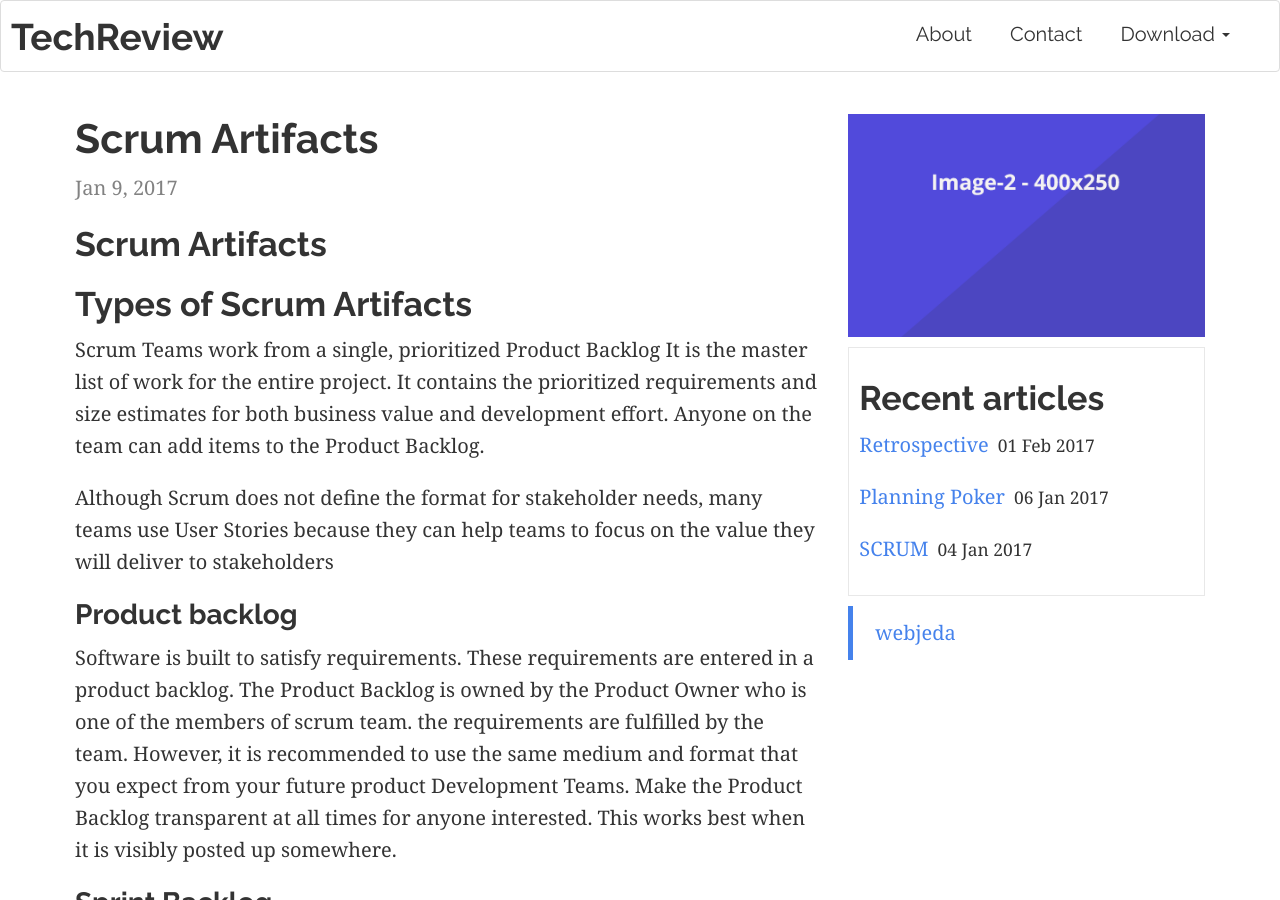
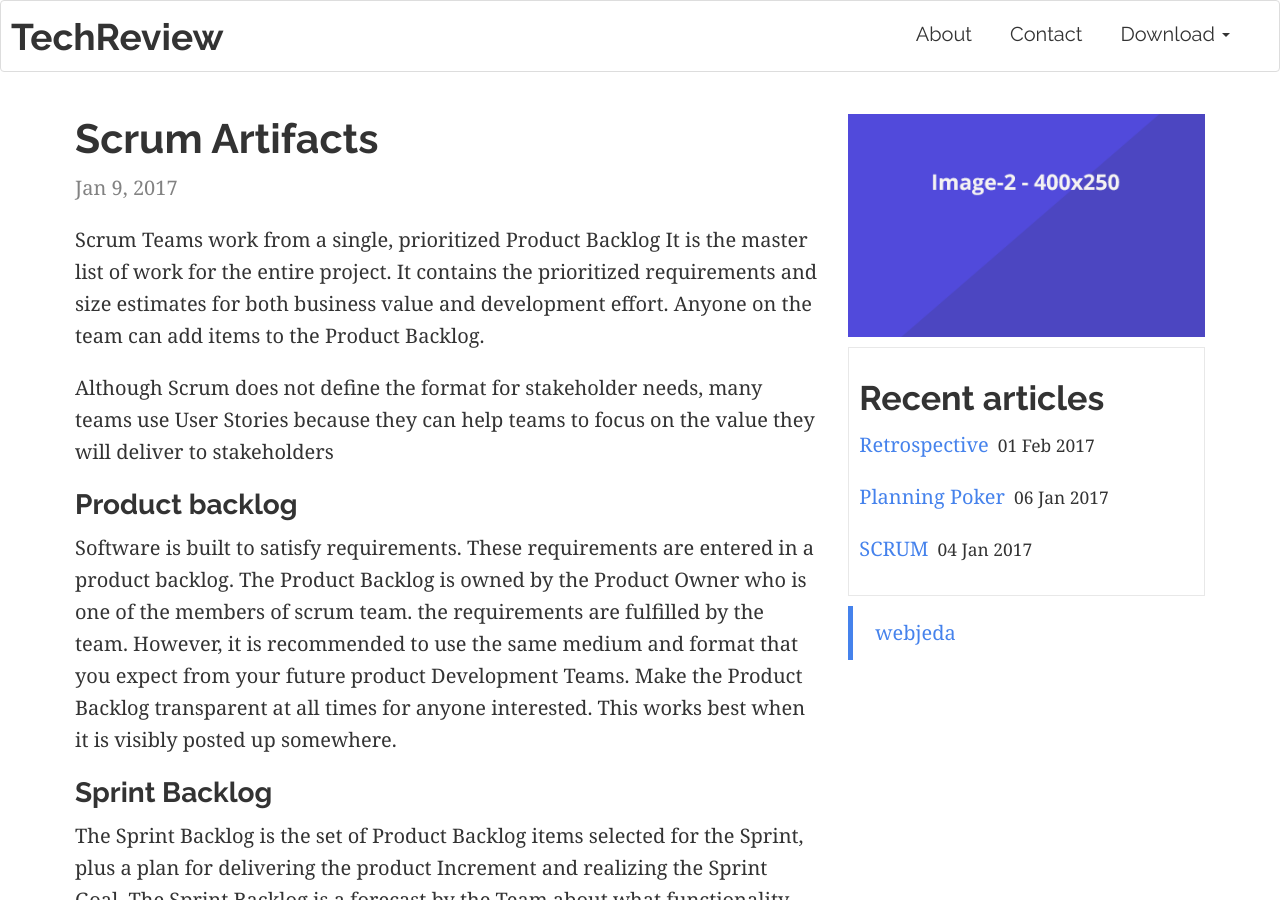
Before and after one commit to profbmuthu/CCrime, a Jekyll site: the page built from _posts/2017-1-9-scrumArtifacts.md, in a window 1280 px wide and 900 px high. Built offline with Jekyll 4.4.1, drawn with Linux system fonts in a browser that asks for light colours.

Commit message:
Update 2017-1-9-scrumArtifacts.md

```diff
--- a/_posts/2017-1-9-scrumArtifacts.md
+++ b/_posts/2017-1-9-scrumArtifacts.md
@@ -7,11 +7,6 @@ img: image-2.png
 categories: [scrum, management]
 published: true
 ---
-
-## Scrum Artifacts
-
-## Types of Scrum Artifacts
-
 Scrum Teams work from a single, prioritized Product Backlog It is the master list of work for the entire project. It contains the prioritized requirements and size estimates for both business value and development effort. Anyone on the team can add items to the Product Backlog.
 
 Although Scrum does not define the format for stakeholder needs, many teams use User Stories because they can help teams to focus on the value they will deliver to stakeholders
```
